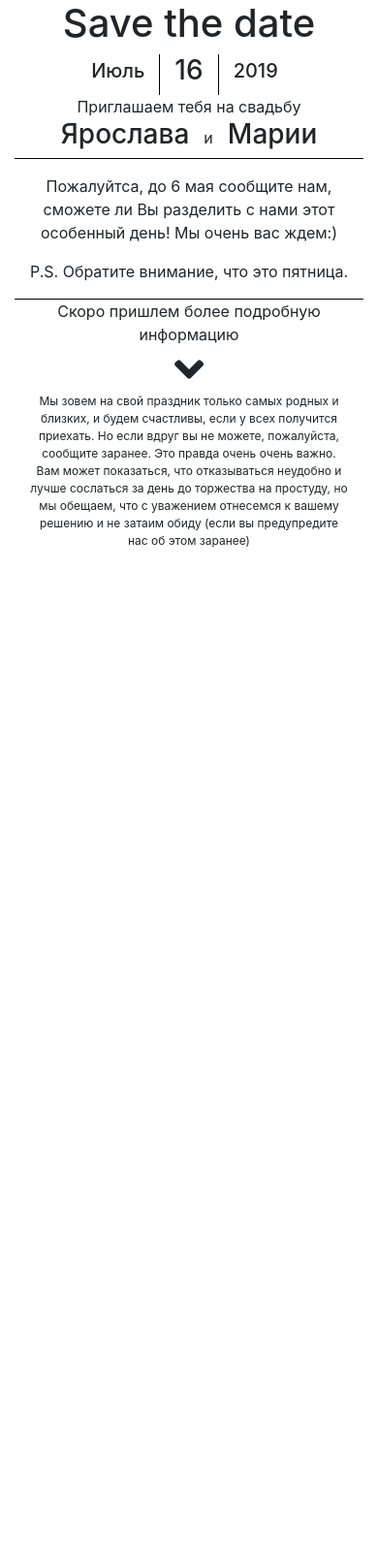
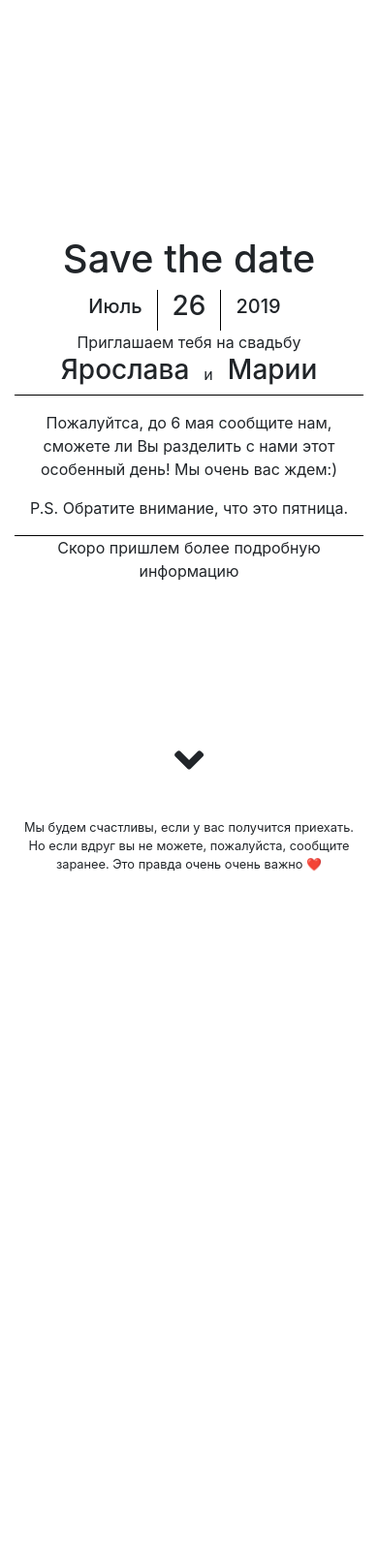
Before and after one commit to SugarF0x/wedding, a PHP site: page / in a window 390 px wide. Shown: the whole page at 97% size. Before the commit the page ends 565 px from the top, so only its background shows below. Run offline with PHP 8.4, Linux system fonts and the light colour scheme; style sheets or scripts are compiled from the project's sources; some libraries are stand-ins or nearby versions.

Commit message:
0.7
Divided into two sections, one, the greeting one, covering the whole screen with an arrow pointing to the second one
Looks fine on both phone and desktop

```diff
--- a/css/main.less
+++ b/css/main.less
@@ -1,3 +1,7 @@
 html, body {
   height: 100%;
 }
+
+@media (max-width: 575px) {
+
+}
--- a/index.php
+++ b/index.php
@@ -17,8 +17,8 @@
 <body>
 <!-- Body Start justify-content-center align-items-center  -->
 
-<div class="container d-flex align-items-md-center justify-content-center h-100"> <!-- h-100 -->
-    <div class="container text-center">
+<div class="container d-flex align-items-center justify-content-center h-100">
+    <div class="container text-center main-section">
         <div class="row">
             <div class="col">
                 <h1>
@@ -34,7 +34,7 @@
             </div>
             <div class="col-auto" style="border-left: 1px solid black; border-right: 1px solid black;">
                 <h3>
-                    16
+                    26
                 </h3>
             </div>
             <div class="col-4 text-left">
@@ -78,16 +78,15 @@
                 Скоро пришлем более подробную информацию
             </div>
         </div>
-        <div class="row">
-            <div class="col">
-                <i class="fas fa-angle-down fa-3x"></i>
-            </div>
+            <i class="fas fa-angle-down fa-3x" style="position:absolute; width: 100%; height: 100%; left: 0; top: 90%"></i>
         </div>
-        <div class="row justify-content-md-center">
-            <div class="col col-md-6" style="font-size: 0.75rem">
-                Мы зовем на свой праздник только самых родных и близких, и будем счастливы, если у всех получится приехать. Но если вдруг вы не можете, пожалуйста, сообщите заранее. Это правда очень очень важно.<br>
-                Вам может показаться, что отказываться неудобно и лучше сослаться за день до торжества на простуду, но мы обещаем, что с уважением отнесемся к вашему решению и не затаим обиду (если вы предупредите нас об этом заранее)
-            </div>
+    </div>
+</div>
+
+<div class="container text-center">
+    <div class="row justify-content-md-center">
+        <div class="col col-md-6" style="font-size: 0.8rem">
+            Мы будем счастливы, если у вас получится приехать. Но если вдруг вы не можете, пожалуйста, сообщите заранее. Это правда очень очень важно ❤️
         </div>
     </div>
 </div>
```
